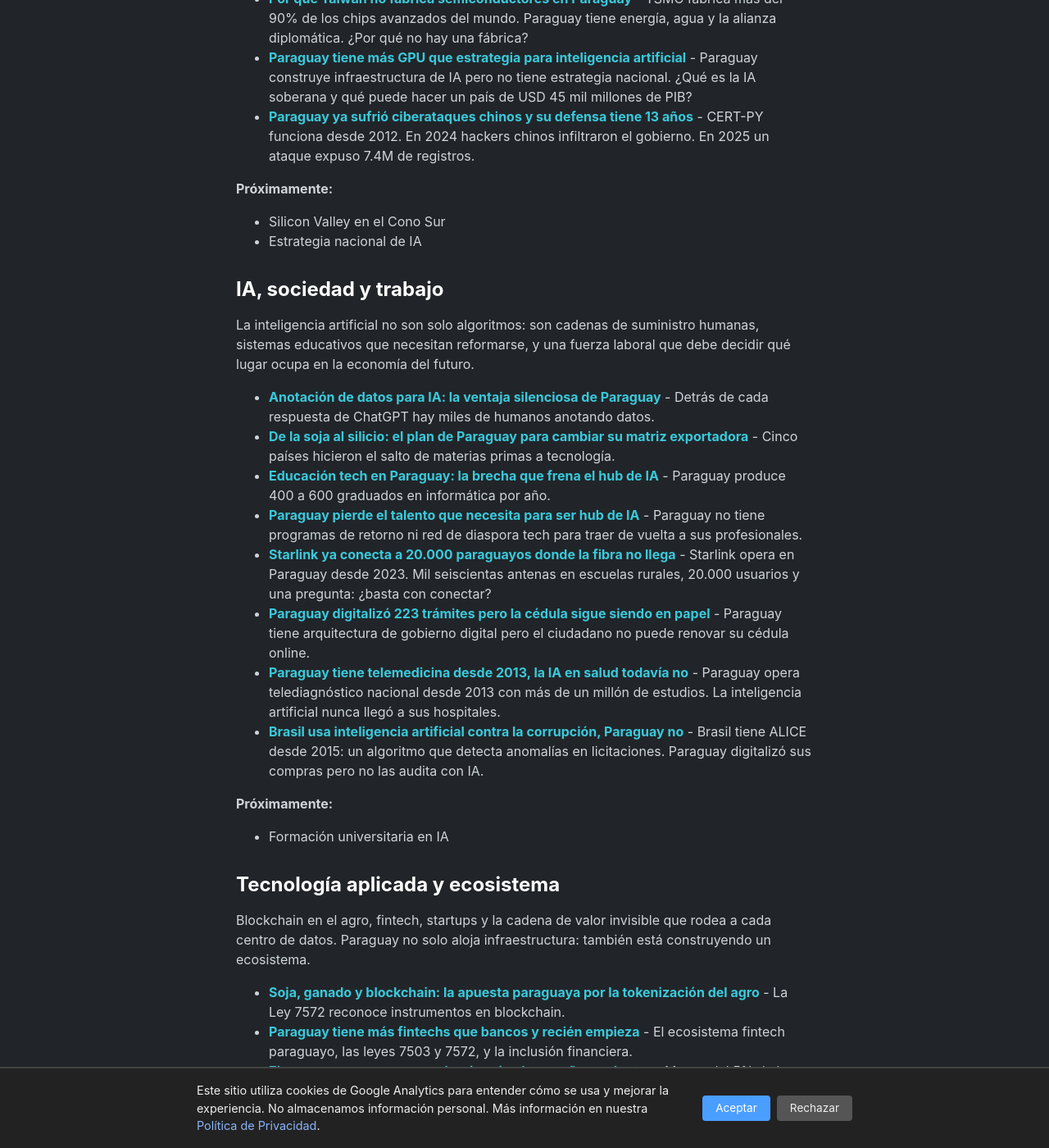
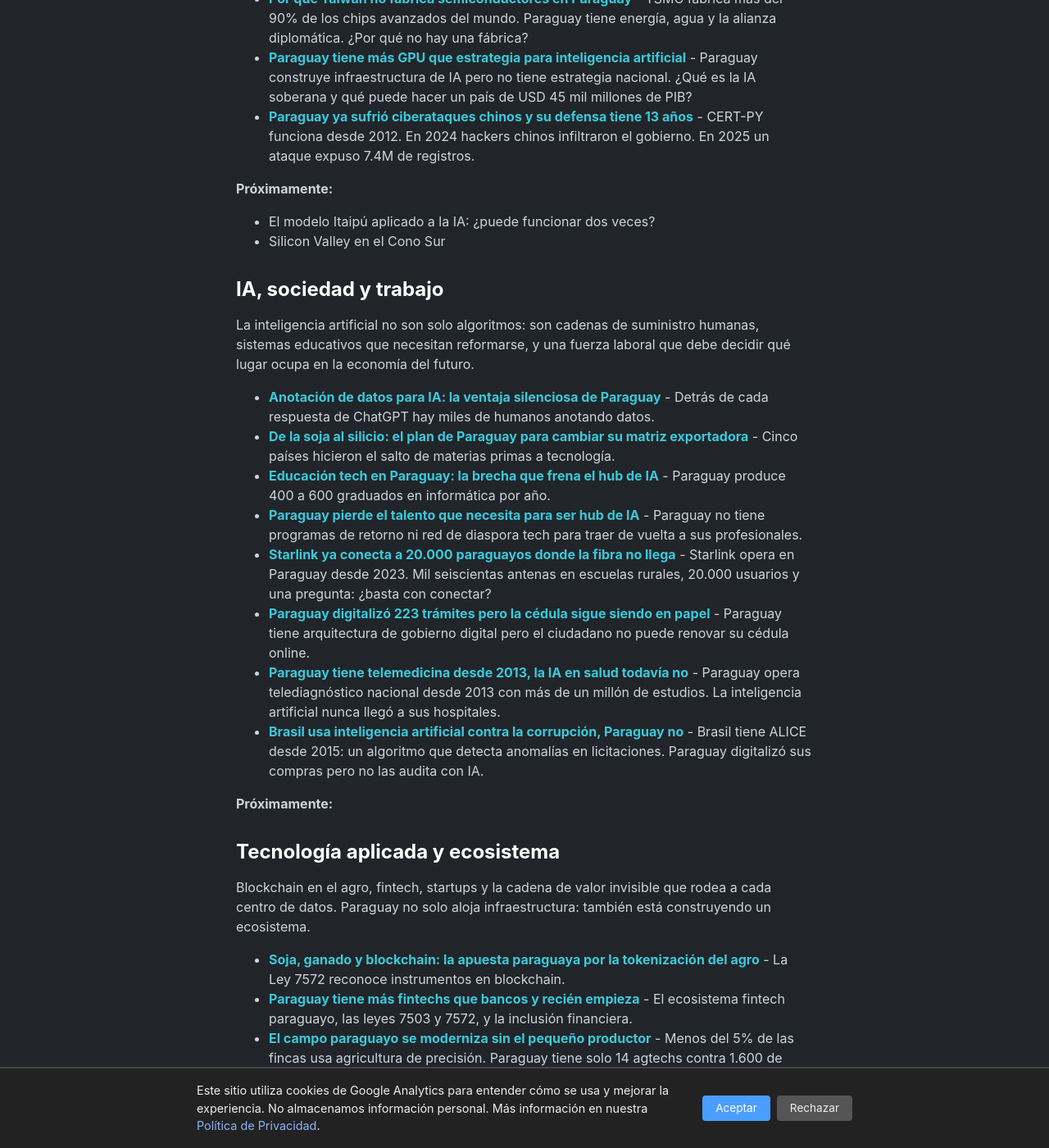
Before and after one commit to miravosqueinteresante/muchotexto.net, a Jekyll site: the page built from ia-en-paraguay.markdown, in a window 1280 px wide and 1400 px high, scrolled down 2244 px. Shown: the whole window at 82% size. Built offline with Jekyll 4.4.1, drawn with Linux system fonts in a browser that asks for light colours; some of the changed text lies outside the part shown.

Commit message:
fix: remove 3 unnumbered topics from Proximamente, add missing #15 Modelo Itaipu to P2

```diff
--- a/ia-en-paraguay.markdown
+++ b/ia-en-paraguay.markdown
@@ -60,8 +60,8 @@
 - **[Paraguay ya sufrió ciberataques chinos y su defensa tiene 13 años]({% post_url 2026-07-17-ciberseguridad-paraguay %})** - CERT-PY funciona desde 2012. En 2024 hackers chinos infiltraron el gobierno. En 2025 un ataque expuso 7.4M de registros.
 
 **Próximamente:**
+- El modelo Itaipú aplicado a la IA: ¿puede funcionar dos veces?
 - Silicon Valley en el Cono Sur
-- Estrategia nacional de IA
 
 ## IA, sociedad y trabajo
 
@@ -77,7 +77,6 @@
 - **[Brasil usa inteligencia artificial contra la corrupción, Paraguay no]({% post_url 2026-07-17-ia-corrupcion-paraguay %})** - Brasil tiene ALICE desde 2015: un algoritmo que detecta anomalías en licitaciones. Paraguay digitalizó sus compras pero no las audita con IA.
 
 **Próximamente:**
-- Formación universitaria en IA
 
 ## Tecnología aplicada y ecosistema
 
@@ -95,7 +94,6 @@
 - **[Lo que un data center compra y Paraguay no puede vender]({% post_url 2026-07-25-cadena-valor-data-center %})** - La cadena de valor revela que el hardware es 100% importado y los empleos directos son menos de 1 por MW.
 
 **Próximamente:**
-- Adopción de IA en el sector público
 
 ## Cultura, filosofía y futuro
 
```
Also changed, not shown: other parts of ia-en-paraguay.markdown (+0 -1 lines).
